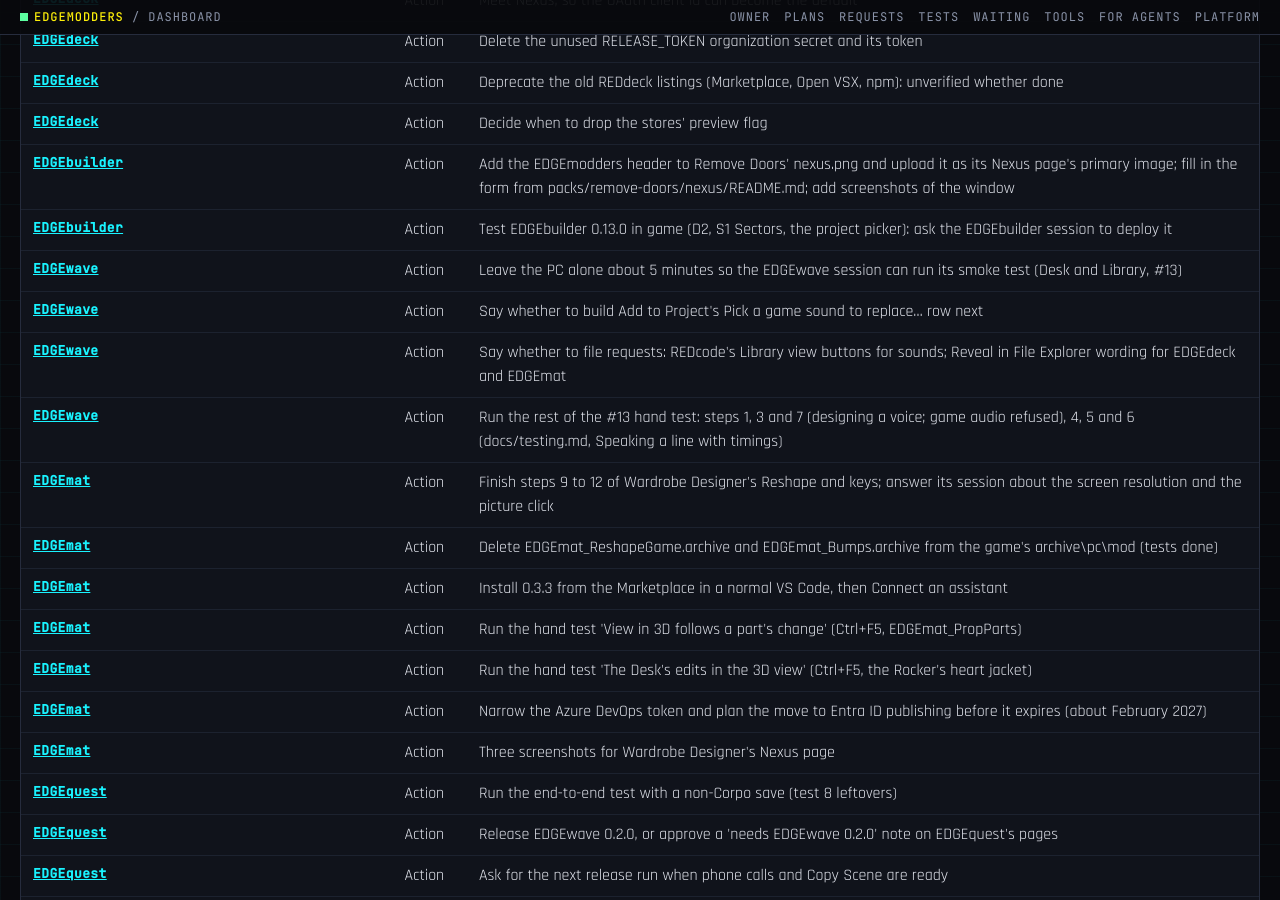
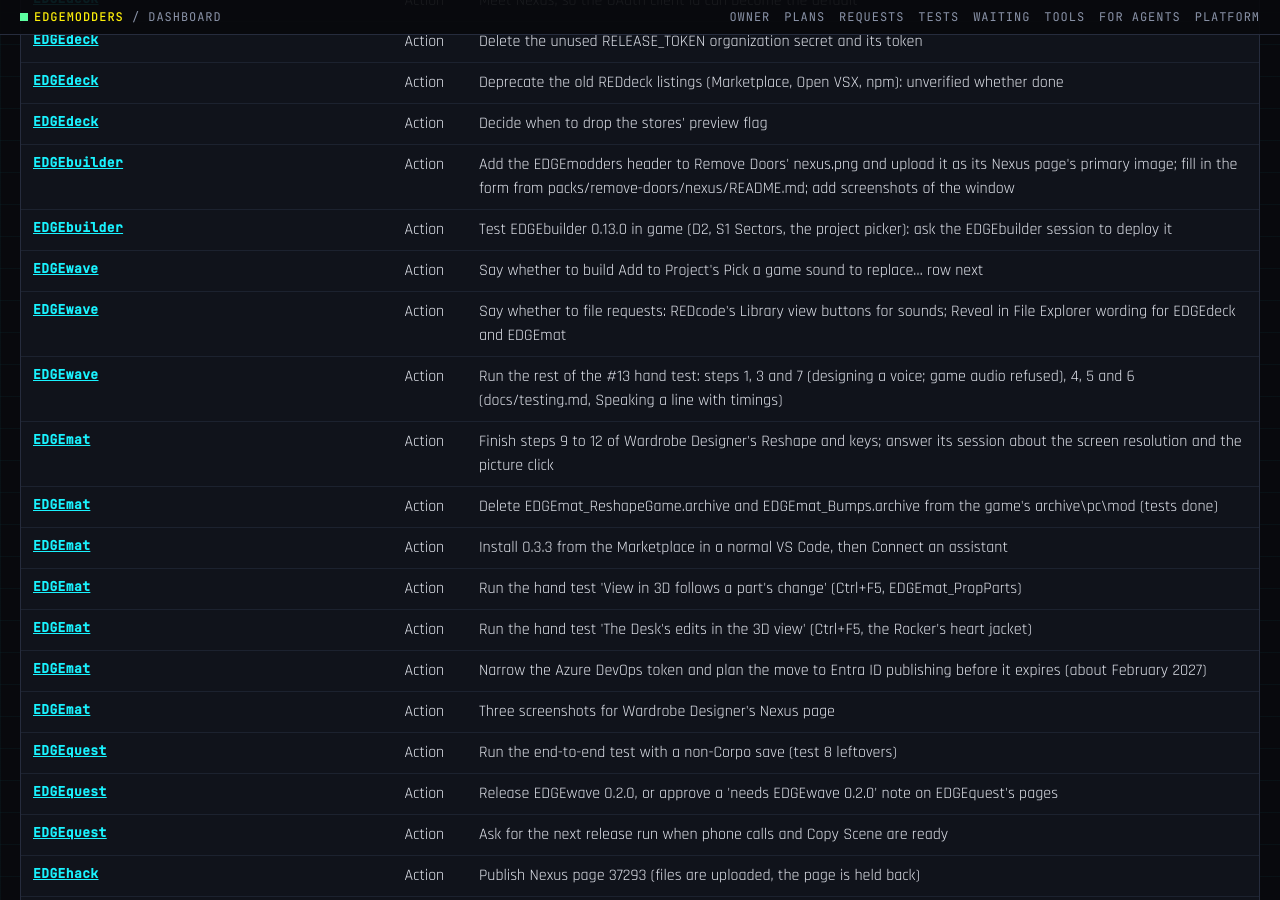
Before and after one commit to Edgemodders/EDGEweb, a Jekyll site: the page docs/dashboard.html, which Jekyll copies as it is, in a window 1280 px wide and 900 px high, scrolled down 1428 px. Built offline with Jekyll 4.4.1, drawn with Linux system fonts in a browser that asks for light colours; some of the changed text lies outside the part shown.

Commit message:
Dashboard: EDGEwave's smoke test passes with the Desk and Library and #13
Co-Authored-By: Claude Opus 5.5 <noreply@anthropic.com>

```diff
--- a/docs/assets/dashboard/status.js
+++ b/docs/assets/dashboard/status.js
@@ -1926,8 +1926,7 @@ window.EDGE_STATUS = {
     "version": null,
     "needs": [
      "Released together with the other key tools after K4d (the owner's rule for keys, 2026-11-19), unless the owner decides otherwise",
-     "#13 speakLine with timings: built 2026-11-20, the smoke test and hand test to run",
-     "Desk, Project and Library: built and hand-tested 2026-11-16; the smoke test still to run on it, with the PC left alone",
+     "#13 speakLine with timings: built 2026-11-20, the smoke test passed 2026-11-22; the hand test's steps 1 and 3 to 7 to run",
      "Add to Project's Pick a game sound to replace… row: agreed 2026-11-06, not built",
      "The .wem voice route through Wwise, not yet seen in the game"
     ]
@@ -2004,7 +2003,6 @@ window.EDGE_STATUS = {
     }
    ],
    "ownerActions": [
-    "Leave the PC alone about 5 minutes so the EDGEwave session can run its smoke test (Desk and Library, #13)",
     "Say whether to build Add to Project's Pick a game sound to replace… row next",
     "Say whether to file requests: REDcode's Library view buttons for sounds; Reveal in File Explorer wording for EDGEdeck and EDGEmat",
     "Run the rest of the #13 hand test: steps 1, 3 and 7 (designing a voice; game audio refused), 4, 5 and 6 (docs/testing.md, Speaking a line with timings)"
--- a/docs/dashboard.html
+++ b/docs/dashboard.html
@@ -203,7 +203,7 @@ pre.how { background: #05060a; border: 1px solid var(--line); padding: 12px 14px
 </div>
 <div id="tip" role="tooltip"></div>
 
-<script src="assets/dashboard/status.js?v=219"></script>
+<script src="assets/dashboard/status.js?v=220"></script>
 <script>
 (function () {
   var S = window.EDGE_STATUS;
```
